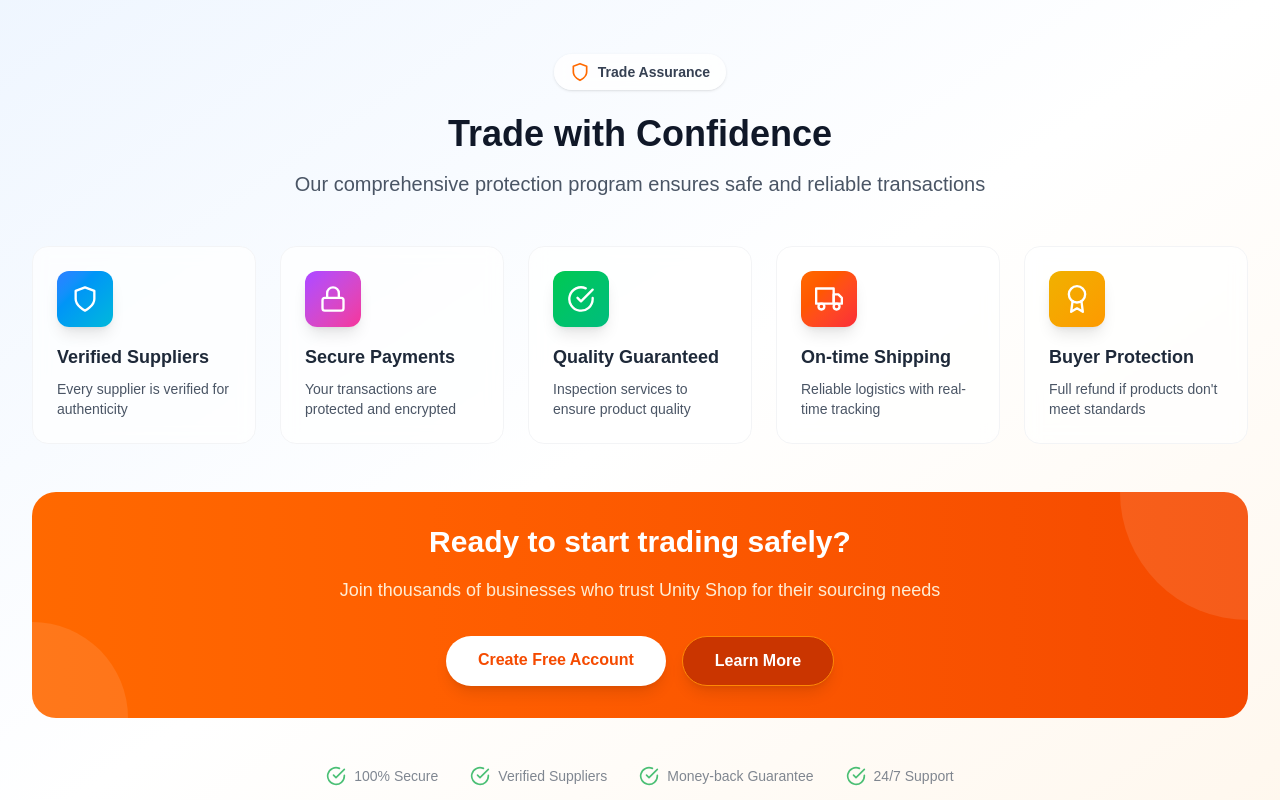
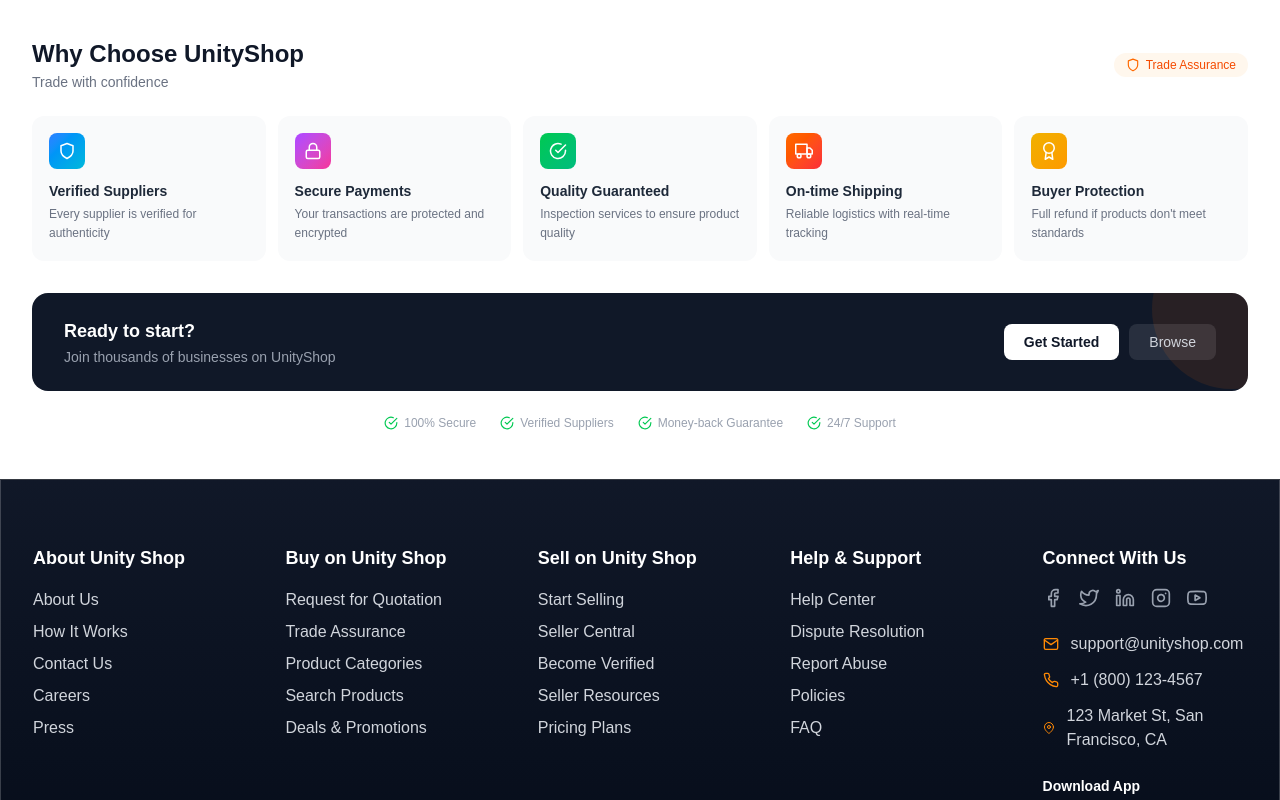
Before and after one commit to siddiquesakib/Unity-Shop, a Next.js app: page / in a window 1280 px wide. Shown: the part 3920-4720 px from the top of the page. Built offline with nearby package versions, Linux system fonts and the light colour scheme; no server answers.

Commit message:
feat(home): update TradeAssuranceBanner component

```diff
--- a/src/components/home/TradeAssuranceBanner.jsx
+++ b/src/components/home/TradeAssuranceBanner.jsx
@@ -50,97 +50,89 @@ const features = [
 
 const TradeAssuranceBanner = () => {
   return (
-    <section className="py-16 bg-gradient-to-br from-blue-50 via-white to-orange-50">
+    <section className="py-10 sm:py-12">
       <div className="max-w-7xl mx-auto px-4 sm:px-6 lg:px-8">
         {/* Header */}
-        <div className="text-center mb-12">
-          <div className="inline-flex items-center px-4 py-2 bg-white/80 backdrop-blur-sm rounded-full shadow-sm mb-6">
-            <FiShield className="w-5 h-5 text-orange-500 mr-2" />
-            <span className="text-sm font-semibold text-gray-700">
+        <div className="flex items-center justify-between mb-6">
+          <div>
+            <h2 className="text-xl sm:text-2xl font-bold text-gray-900">
+              Why Choose UnityShop
+            </h2>
+            <p className="text-sm text-gray-500 mt-0.5">
+              Trade with confidence
+            </p>
+          </div>
+          <div className="hidden sm:flex items-center gap-1.5 px-3 py-1 bg-orange-50 rounded-full">
+            <FiShield className="w-3.5 h-3.5 text-orange-500" />
+            <span className="text-xs font-medium text-orange-600">
               Trade Assurance
             </span>
           </div>
-          <h2 className="text-3xl md:text-4xl font-bold text-gray-900 mb-4">
-            Trade with Confidence
-          </h2>
-          <p className="text-xl text-gray-600 max-w-3xl mx-auto">
-            Our comprehensive protection program ensures safe and reliable
-            transactions
-          </p>
         </div>
 
-        {/* Features Grid */}
-        <div className="grid grid-cols-1 sm:grid-cols-2 lg:grid-cols-5 gap-6 mb-12">
+        {/* Features - Horizontal scroll on mobile, grid on desktop */}
+        <div className="grid grid-cols-2 sm:grid-cols-3 lg:grid-cols-5 gap-3 mb-8">
           {features.map((feature) => {
             const Icon = feature.icon;
             return (
               <div
                 key={feature.id}
-                className="bg-white/70 backdrop-blur-sm rounded-2xl p-6 border border-gray-100 hover:border-orange-200 hover:shadow-xl hover:shadow-orange-500/10 transition-all group"
+                className="bg-gray-50 hover:bg-white rounded-xl p-4 border border-transparent hover:border-gray-200 hover:shadow-md transition-all duration-200 group"
               >
                 <div
-                  className={`w-14 h-14 rounded-xl bg-gradient-to-br ${feature.color} flex items-center justify-center mb-4 shadow-lg group-hover:scale-110 transition-transform`}
+                  className={`w-9 h-9 rounded-lg bg-linear-to-br ${feature.color} flex items-center justify-center mb-3 group-hover:scale-105 transition-transform`}
                 >
-                  <Icon className="w-7 h-7 text-white" />
+                  <Icon className="w-4.5 h-4.5 text-white" />
                 </div>
-                <h3 className="text-lg font-semibold text-gray-800 mb-2">
+                <h3 className="text-sm font-semibold text-gray-800 mb-1">
                   {feature.title}
                 </h3>
-                <p className="text-sm text-gray-600">{feature.description}</p>
+                <p className="text-xs text-gray-500 leading-relaxed">
+                  {feature.description}
+                </p>
               </div>
             );
           })}
         </div>
 
-        {/* CTA Section */}
-        <div className="bg-gradient-to-r from-orange-500 to-orange-600 rounded-3xl p-8 text-center text-white relative overflow-hidden">
-          {/* Decorative elements */}
-          <div className="absolute top-0 right-0 w-64 h-64 bg-white/10 rounded-full -mr-32 -mt-32"></div>
-          <div className="absolute bottom-0 left-0 w-48 h-48 bg-white/10 rounded-full -ml-24 -mb-24"></div>
-
-          <div className="relative z-10">
-            <h3 className="text-2xl md:text-3xl font-bold mb-4">
-              Ready to start trading safely?
-            </h3>
-            <p className="text-lg mb-8 text-orange-100 max-w-2xl mx-auto">
-              Join thousands of businesses who trust Unity Shop for their
-              sourcing needs
+        {/* CTA Banner - Compact */}
+        <div className="bg-gray-900 rounded-2xl px-6 sm:px-8 py-6 flex flex-col sm:flex-row items-center justify-between gap-4 relative overflow-hidden">
+          <div className="absolute top-0 right-0 w-40 h-40 bg-orange-500/10 rounded-full -mr-16 -mt-16" />
+          <div className="relative z-10 text-center sm:text-left">
+            <h3 className="text-lg font-bold text-white">Ready to start?</h3>
+            <p className="text-sm text-gray-400 mt-0.5">
+              Join thousands of businesses on UnityShop
             </p>
-            <div className="flex flex-col sm:flex-row gap-4 justify-center">
+          </div>
+          <div className="relative z-10 flex gap-2.5">
             <Link
               href="/register"
-                className="px-8 py-3 bg-white text-orange-600 font-semibold rounded-full hover:bg-gray-100 hover:scale-105 transition-all shadow-lg"
+              className="px-5 py-2 text-sm font-semibold text-gray-900 bg-white rounded-lg hover:bg-gray-100 transition-colors"
             >
-                Create Free Account
+              Get Started
             </Link>
             <Link
-                href="/trade-assurance"
-                className="px-8 py-3 bg-orange-700 text-white font-semibold rounded-full hover:bg-orange-800 hover:scale-105 transition-all shadow-lg border border-orange-400"
+              href="/products"
+              className="px-5 py-2 text-sm font-medium text-gray-300 bg-white/10 rounded-lg hover:bg-white/15 transition-colors"
             >
-                Learn More
+              Browse
             </Link>
           </div>
         </div>
+
+        {/* Trust badges - Compact */}
+        <div className="flex flex-wrap justify-center items-center gap-4 sm:gap-6 mt-6 text-gray-400">
+          {[
+            "100% Secure",
+            "Verified Suppliers",
+            "Money-back Guarantee",
+            "24/7 Support",
+          ].map((badge) => (
+            <div key={badge} className="flex items-center gap-1.5">
+              <FiCheckCircle className="w-3.5 h-3.5 text-green-500" />
+              <span className="text-xs">{badge}</span>
             </div>
-
-        {/* Trust badges */}
-        <div className="flex flex-wrap justify-center items-center gap-8 mt-12 opacity-70">
-          <div className="flex items-center space-x-2">
-            <FiCheckCircle className="w-5 h-5 text-green-600" />
-            <span className="text-sm text-gray-600">100% Secure</span>
-          </div>
-          <div className="flex items-center space-x-2">
-            <FiCheckCircle className="w-5 h-5 text-green-600" />
-            <span className="text-sm text-gray-600">Verified Suppliers</span>
-          </div>
-          <div className="flex items-center space-x-2">
-            <FiCheckCircle className="w-5 h-5 text-green-600" />
-            <span className="text-sm text-gray-600">Money-back Guarantee</span>
-          </div>
-          <div className="flex items-center space-x-2">
-            <FiCheckCircle className="w-5 h-5 text-green-600" />
-            <span className="text-sm text-gray-600">24/7 Support</span>
-          </div>
+          ))}
         </div>
       </div>
     </section>
```
Lines whose indentation alone changed are shown as unchanged.
